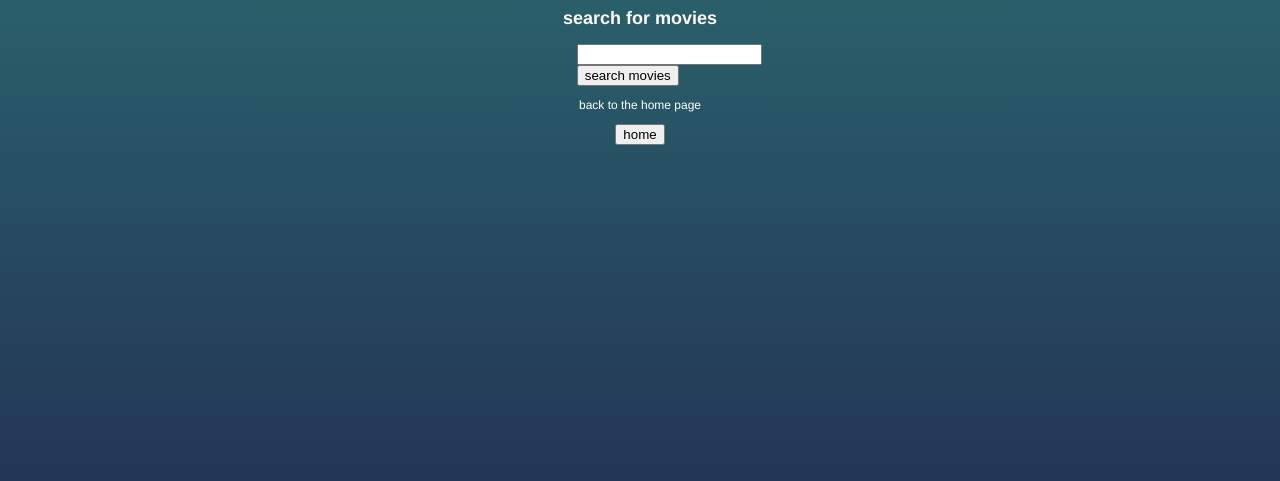
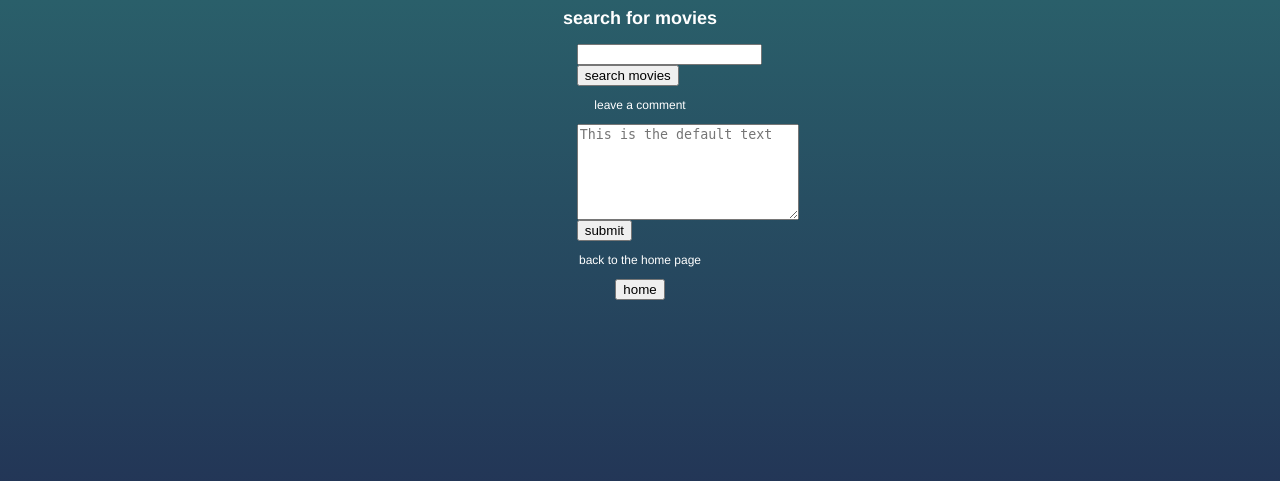
Before and after one commit to dallasgere/milestone2-dallas-gere, a Flask app: page /search_movie_form in a window 1280 px wide. Shown: the top 481 px of the page. Run offline with Flask 3, Linux system fonts and the light colour scheme; the visitor is signed in with stand-in values (Sample User, id 1).

Commit message:
adding comment form to search_movie_form

```diff
--- a/server.py
+++ b/server.py
@@ -183,6 +183,7 @@ def comment_handler():
     return flask.render_template('comment_handler.html', comment=comment_from_person)
 
 @app.route("/search_movie_form", methods=['POST', 'GET'])
+@login_required
 def search_movie_form():
     '''
     this is the function that allows users to search for movies and redirect to page to display the data
@@ -191,6 +192,7 @@ def search_movie_form():
     return flask.render_template('search_movie_form.html')
 
 @app.route("/search_movie_display", methods=['POST', 'GET'])
+@login_required
 def search_movie_display():
     '''
     this function will check if the value entered is a okay input and then display the movie data
--- a/templates/search_movie_form.html
+++ b/templates/search_movie_form.html
@@ -9,6 +9,12 @@
             <input type="submit" value="search movies"/>
         </form>
 
+        <p>leave a comment</p>
+        <form method="POST" action="/comment_handler" class="search_form">
+            <textarea rows="6" cols="25" placeholder="This is the default text" name="comment" id="comment"></textarea>
+            <input type="submit" value="submit"/>
+        </form>
+
         <p>back to the home page</p>
         <form action="/home" method="POST" class="home_button">
             <input type="submit" value="home"/>
--- a/test.py
+++ b/test.py
@@ -10,7 +10,7 @@ def home():
         username = request.form.get('username')
         comment = request.form.get('comment')
         return flask.redirect(flask.url_for('comment'))
-    return flask.render_template('comment_form.html')
+    return flask.render_template('.html')
 
 if __name__ == '__main__':
     app.run(debug=True)
```
